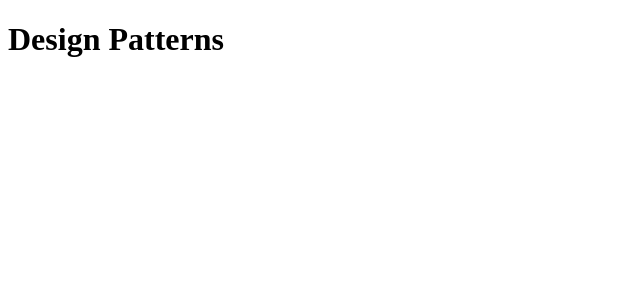
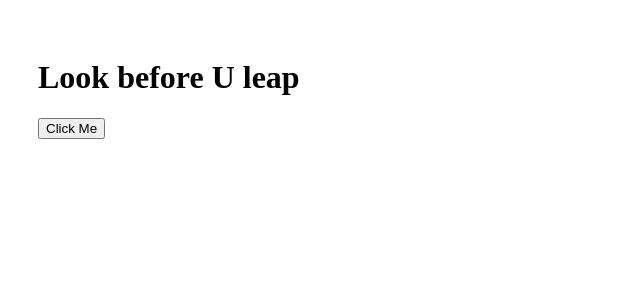
Before and after one commit to nayeftechno/design-patterns, a React (Create React App) app: page / in a window 1280 px wide. Shown: the top 300 px of the page, without its empty margins (0-640 px from the left). Built offline with nearby package versions, Linux system fonts and the light colour scheme.

Commit message:
feat: add module pattern

```diff
--- a/src/App.js
+++ b/src/App.js
@@ -1,7 +1,15 @@
-import mixin from "./demo/mixin/with";
-
 function App() {
-  return <h1>Design Patterns</h1>;
+  const handleClick = () => {
+    import("./demo/module/math").then(({ add, multiply }) => {
+      console.log(add(4, 6, 7));
+    });
+  };
+  return (
+    <div style={{ padding: "30px" }}>
+      <h1>Look before U leap</h1>
+      <button onClick={handleClick}>Click Me</button>
+    </div>
+  );
 }
 
 export default App;
--- /dev/null
+++ b/src/demo/module/math.js
@@ -0,0 +1,3 @@
+export const add = (...args) => args.reduce((acc, curr) => acc + curr);
+
+export const multiply = (...args) => args.reduce((acc, curr) => acc * curr);
```
Also changed, not shown: src/demo/module/desc.txt (added).
